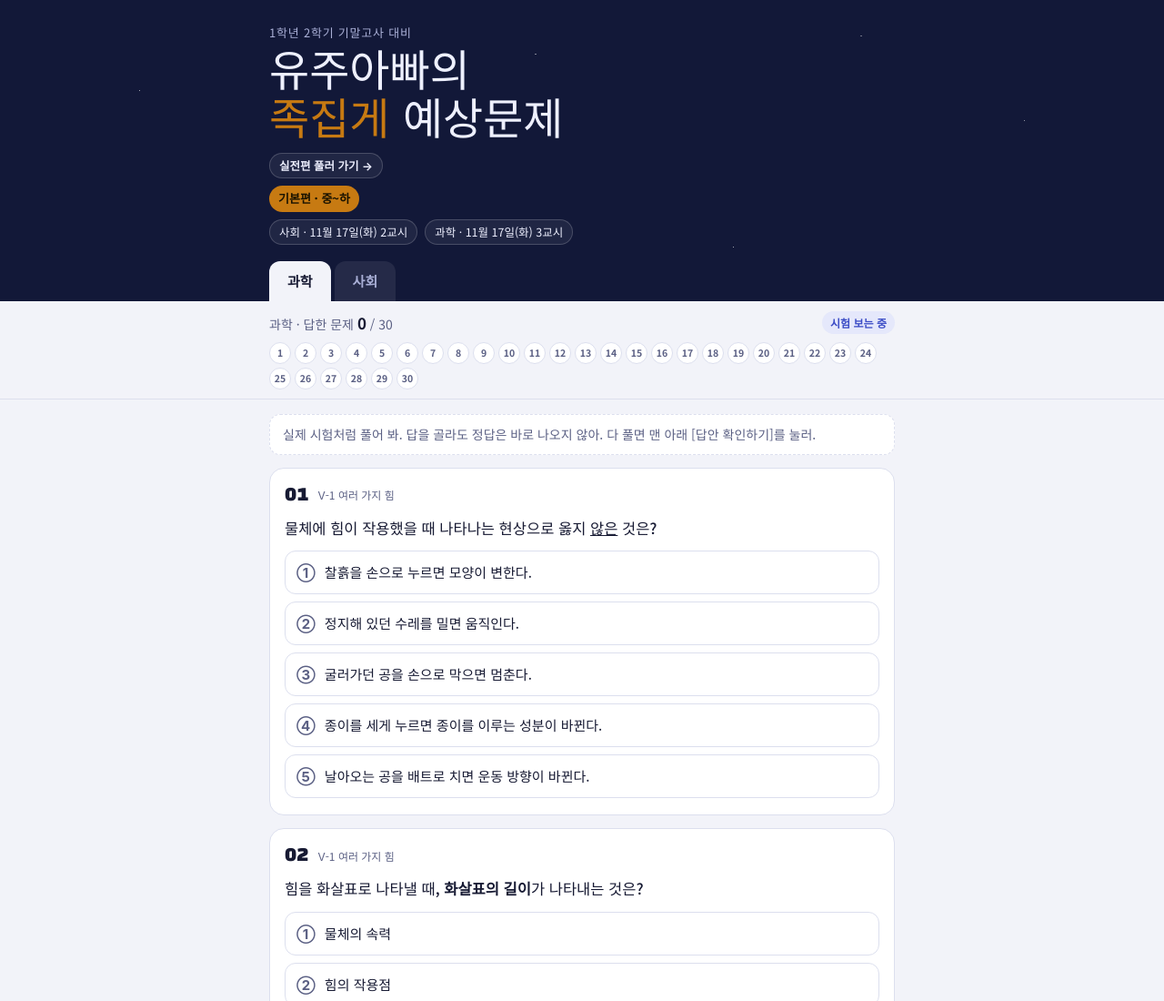
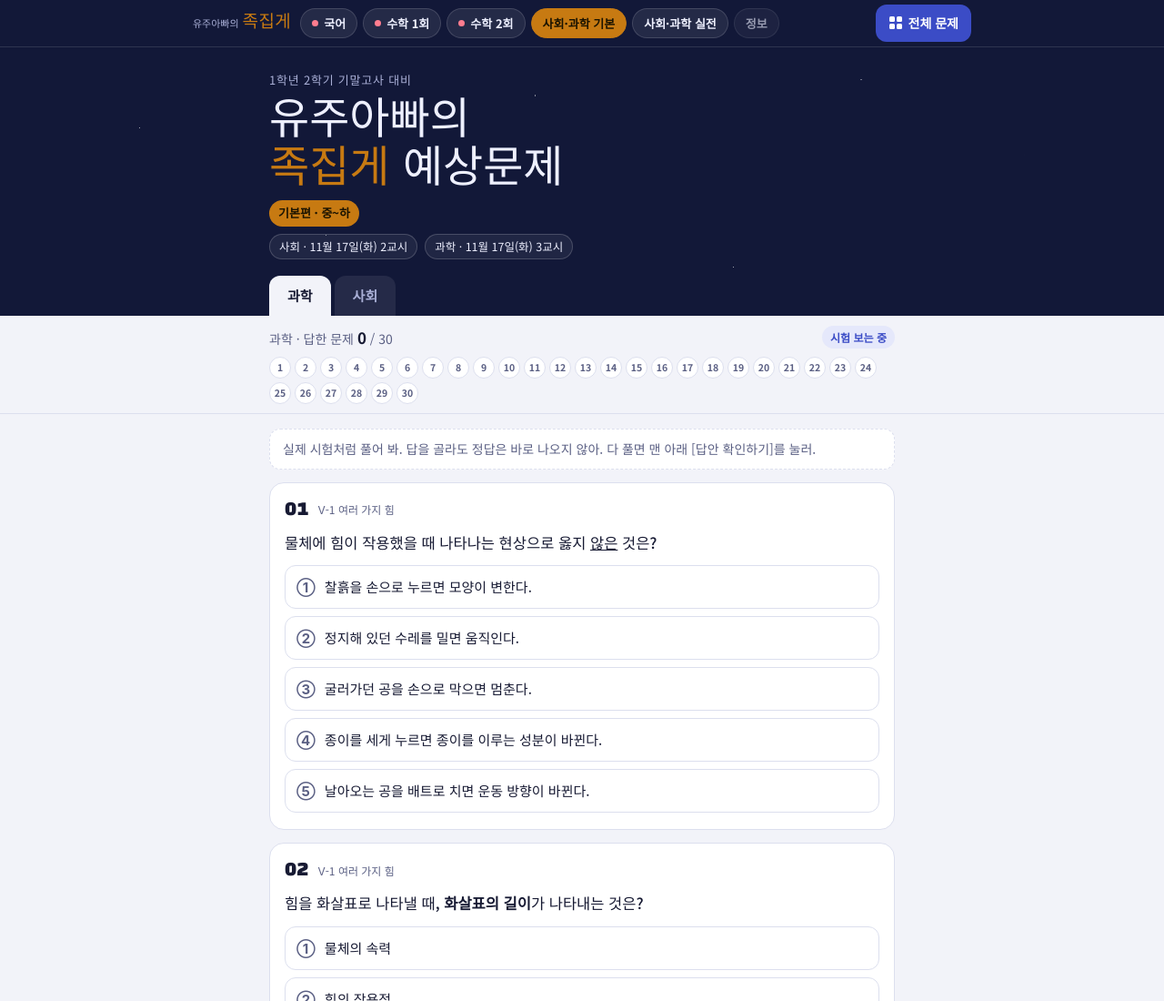
Before and after one commit to zokjipge-lab/zokjipge-lab.github.io, a plain HTML site: page index.html in a window 1280 px wide. Shown: the top 1100 px of the page at 91% size. Drawn offline with Linux system fonts and the light colour scheme.

Commit message:
Add files via upload

```diff
--- a/index.html
+++ b/index.html
@@ -146,11 +146,12 @@ footer{color:var(--muted);font-size:12.5px;text-align:center;padding-block:0 32p
 .stamp{position:fixed;left:50%;top:22%;transform:translate(-50%,0) rotate(-6deg);z-index:70;pointer-events:none;font-family:var(--display);font-size:72px;color:var(--star)}
 </style>
 
+<script src="./nav.js"></script>
 <header class="sky">
   <div class="wrap">
     <p class="eyebrow">1학년 2학기 기말고사 대비</p>
     <h1>유주아빠의<br><em>족집게</em> 예상문제</h1>
-    <a class="chip" style="justify-self:start;text-decoration:none;font-weight:700" href="./real.html">실전편 풀러 가기 →</a><span class="level">기본편 · 중~하</span>
+    <span class="level">기본편 · 중~하</span>
     <div class="chips"><span class="chip">사회 · 11월 17일(화) 2교시</span><span class="chip">과학 · 11월 17일(화) 3교시</span></div>
     <div class="tabs" role="tablist">
       <button class="tab" role="tab" id="tab-sci" aria-selected="true">과학</button>
--- /dev/null
+++ b/nav.js
@@ -0,0 +1,271 @@
+/* 유주아빠의 족집게 — 공용 상단 메뉴
+ * 새 문제 페이지를 만들면 아래 PAGES 에 한 줄만 추가하면 모든 페이지 메뉴에 자동으로 뜬다.
+ *   file  : 파일 이름 (사이트 맨 위 폴더 기준)
+ *   name  : 메뉴에 보일 이름
+ *   short : PC 상단 칩에 보일 짧은 이름
+ *   sub   : 범위/난이도 같은 보조 설명
+ *   date  : 시험 날짜 (YYYY-MM-DD) — '오늘 시험', '내일', '지난 시험' 표시에 씀
+ *   alias : 주소를 이렇게 잘못 쳐도 이 페이지로 보내줄 단어들 (404.html 에서 사용)
+ */
+(function () {
+  "use strict";
+
+  var PAGES = [
+    { file: "kor.html",   name: "국어편",        short: "국어",       sub: "품사",               date: "2026-11-16", alias: ["국어", "korean", "kr", "국어편", "품사"] },
+    { file: "math.html",  name: "수학편 1회",    short: "수학 1회",   sub: "도형",               date: "2026-11-16", alias: ["수학", "수학1", "수학1회", "수학편", "math1", "도형"] },
+    { file: "math2.html", name: "수학편 2회",    short: "수학 2회",   sub: "순서 섞음",          date: "2026-11-16", alias: ["수학2", "수학2회", "수학편2", "수학편2회", "mathtwo", "math02"] },
+    { file: "index.html", name: "사회·과학 기본편", short: "사회·과학 기본", sub: "중~하 · 2교시 사회, 3교시 과학", date: "2026-11-17", alias: ["기본", "기본편", "home", "main", "basic", "사회", "과학", "사회과학", "index"] },
+    { file: "real.html",  name: "사회·과학 실전편", short: "사회·과학 실전", sub: "중~상 · 2교시 사회, 3교시 과학", date: "2026-11-17", alias: ["실전", "실전편", "real", "hard", "사회실전", "과학실전"] },
+    { file: "info.html",  name: "정보편",        short: "정보",       sub: "실전",               date: "2026-11-13", alias: ["정보", "정보편", "information", "computer", "코딩"] }
+  ];
+
+  /* ---------- 날짜 계산 (한국 시간 기준) ---------- */
+  var DAY = 86400000;
+  function kstToday() {
+    var now = new Date(Date.now() + 9 * 3600000);
+    return Date.UTC(now.getUTCFullYear(), now.getUTCMonth(), now.getUTCDate());
+  }
+  function dayValue(s) { var p = s.split("-"); return Date.UTC(+p[0], +p[1] - 1, +p[2]); }
+  var WEEK = ["일", "월", "화", "수", "목", "금", "토"];
+  function dateLabel(s) { var d = new Date(dayValue(s)); return (d.getUTCMonth() + 1) + "월 " + d.getUTCDate() + "일 (" + WEEK[d.getUTCDay()] + ")"; }
+  function status(s) {
+    var diff = Math.round((dayValue(s) - kstToday()) / DAY);
+    if (diff < 0) return { key: "past", text: "시험 끝" };
+    if (diff === 0) return { key: "today", text: "오늘 시험" };
+    if (diff === 1) return { key: "soon", text: "내일 시험" };
+    return { key: "later", text: "D-" + diff };
+  }
+
+  /* ---------- 현재 페이지 / 주소 정리 ---------- */
+  function stem(file) { return file.replace(/\.html?$/i, "").toLowerCase(); }
+  function currentFile() {
+    var seg = decodeURIComponent(location.pathname).split("/").pop().toLowerCase();
+    if (!seg) return "index.html";
+    if (!/\.html?$/.test(seg)) seg += ".html";
+    for (var i = 0; i < PAGES.length; i++) if (PAGES[i].file === seg.replace(/\.htm$/, ".html")) return PAGES[i].file;
+    return null;
+  }
+  function norm(s) {
+    return String(s).toLowerCase().normalize("NFC")
+      .replace(/\.[a-z]{2,5}$/i, "")
+      .replace(/[^0-9a-z가-힣]/g, "");
+  }
+  function lev(a, b) {
+    var m = a.length, n = b.length, prev = [], cur, i, j;
+    for (j = 0; j <= n; j++) prev[j] = j;
+    for (i = 1; i <= m; i++) {
+      cur = [i];
+      for (j = 1; j <= n; j++) cur[j] = Math.min(prev[j] + 1, cur[j - 1] + 1, prev[j - 1] + (a[i - 1] === b[j - 1] ? 0 : 1));
+      prev = cur;
+    }
+    return prev[n];
+  }
+  /* 잘못 친 주소 → { page, sure } 또는 후보 목록 */
+  function match(path) {
+    var segs = decodeURIComponent(path || "").split(/[\/\\]+/).filter(Boolean).reverse();
+    if (!segs.length) return { page: PAGES[3], sure: true, candidates: [] };
+    var best = null, bestD = 99, tie = false, scored = [];
+    segs.forEach(function (seg) {
+      var q = norm(seg);
+      if (!q) return;
+      PAGES.forEach(function (p) {
+        var keys = [stem(p.file)].concat(p.alias).map(norm);
+        var d = 99;
+        keys.forEach(function (k) {
+          if (k === q) d = 0;
+          else d = Math.min(d, lev(q, k));
+        });
+        scored.push({ page: p, d: d, len: q.length });
+        if (d < bestD) { best = p; bestD = d; tie = false; }
+        else if (d === bestD && best !== p) tie = true;
+      });
+    });
+    if (!best) return { page: null, sure: false, candidates: [] };
+    var lenOk = scored.filter(function (s) { return s.page === best && s.d === bestD; })[0].len;
+    var limit = lenOk <= 3 ? 1 : 2;
+    var sure = !tie && bestD <= limit;
+    var candidates = scored
+      .filter(function (s) { return s.d <= Math.max(limit, 2); })
+      .sort(function (a, b) { return a.d - b.d; })
+      .map(function (s) { return s.page; })
+      .filter(function (p, i, arr) { return arr.indexOf(p) === i; });
+    return { page: sure ? best : null, sure: sure, candidates: candidates };
+  }
+
+  /* ---------- 그룹 (시험일별, 지난 시험은 아래로) ---------- */
+  function groups() {
+    var map = {}, order = [];
+    PAGES.forEach(function (p) {
+      var st = status(p.date), key = st.key === "past" ? "past" : p.date;
+      if (!map[key]) { map[key] = []; order.push(key); }
+      map[key].push(p);
+    });
+    order.sort(function (a, b) {
+      if (a === "past") return 1;
+      if (b === "past") return -1;
+      return dayValue(a) - dayValue(b);
+    });
+    return order.map(function (k) {
+      if (k === "past") return { title: "지난 시험", st: { key: "past", text: "" }, pages: map[k] };
+      var st = status(k);
+      return { title: dateLabel(k), st: st, pages: map[k] };
+    });
+  }
+  function ordered() { return groups().reduce(function (a, g) { return a.concat(g.pages); }, []); }
+
+  /* ---------- 스타일 ---------- */
+  var css = [
+    ":root{--zk-nav-h:52px}",
+    ".zk-nav{position:sticky;top:env(safe-area-inset-top,0px);z-index:6;height:var(--zk-nav-h);background:var(--night,#121838);color:var(--night-ink,#EEF0FF);border-bottom:1px solid #ffffff1f;font-family:var(--body,'Noto Sans KR',system-ui,sans-serif)}",
+    ".zk-nav *{box-sizing:border-box}",
+    ".zk-nav .zk-in{max-width:720px;height:100%;margin:0 auto;display:flex;align-items:center;gap:10px;padding:0 max(12px,env(safe-area-inset-right,0px)) 0 max(12px,env(safe-area-inset-left,0px))}",
+    ".zk-brand{flex:none;display:flex;align-items:baseline;gap:4px;color:inherit;text-decoration:none;white-space:nowrap}",
+    ".zk-brand small{font-size:11px;color:var(--night-muted,#A9AFD6)}",
+    ".zk-brand b{font-family:var(--display,'Black Han Sans',sans-serif);font-weight:400;font-size:19px;color:var(--star,#F0B24A);letter-spacing:.02em}",
+    ".zk-chips{flex:1;min-width:0;display:flex;gap:6px;overflow-x:auto;scrollbar-width:none;padding:2px 0}",
+    ".zk-chips::-webkit-scrollbar{display:none}",
+    ".zk-chip{flex:none;font-size:13px;font-weight:700;line-height:1;padding:9px 12px;border-radius:999px;color:var(--night-ink,#EEF0FF);background:#ffffff14;border:1px solid #ffffff24;text-decoration:none;white-space:nowrap;display:inline-flex;align-items:center;gap:6px}",
+    ".zk-chip:hover{background:#ffffff26}",
+    ".zk-chip[aria-current=page]{background:var(--star,#F0B24A);border-color:var(--star,#F0B24A);color:#1a1300}",
+    ".zk-chip.past{opacity:.6}",
+    ".zk-dot{width:7px;height:7px;border-radius:50%;background:#FF7D8F;flex:none}",
+    ".zk-chip[aria-current=page] .zk-dot{background:#7a1020}",
+    ".zk-here{display:none;flex:1;min-width:0;font-size:14px;font-weight:700;white-space:nowrap;overflow:hidden;text-overflow:ellipsis}",
+    ".zk-here span{color:var(--night-muted,#A9AFD6);font-weight:500;margin-right:4px}",
+    ".zk-all{flex:none;display:inline-flex;align-items:center;gap:6px;font:inherit;font-size:14px;font-weight:700;padding:9px 14px;min-height:40px;border-radius:12px;border:0;background:var(--accent,#3B4CC6);color:#fff;cursor:pointer}",
+    ".zk-all svg{width:16px;height:16px}",
+    ".zk-all:focus-visible,.zk-chip:focus-visible,.zk-item:focus-visible,.zk-x:focus-visible{outline:3px solid var(--star,#F0B24A);outline-offset:2px}",
+    "@media (max-width:700px){.zk-chips{display:none}.zk-here{display:block}.zk-brand small{display:none}}",
+    "@media (min-width:701px){.zk-nav .zk-in{max-width:880px}}",
+    "@media (min-width:701px) and (max-width:900px){.zk-brand small{display:none}.zk-chip{padding:9px 10px}}",
+    /* 시트 */
+    ".zk-scrim{position:fixed;inset:0;z-index:60;background:var(--scrim,rgba(14,17,36,.55));display:flex;align-items:flex-end;justify-content:center;font-family:var(--body,'Noto Sans KR',system-ui,sans-serif)}",
+    ".zk-scrim[hidden]{display:none!important}",
+    ".zk-sheet{width:100%;max-width:560px;max-height:min(82vh,720px);overflow:auto;overscroll-behavior:contain;background:var(--surface,#fff);color:var(--ink,#171A33);border-radius:22px 22px 0 0;padding:8px 16px calc(18px + env(safe-area-inset-bottom,0px));box-shadow:0 -12px 40px -12px rgba(0,0,0,.45)}",
+    "@media (min-width:701px){.zk-scrim{align-items:flex-start;padding-top:72px}.zk-sheet{border-radius:22px;padding-bottom:18px}}",
+    ".zk-grab{width:40px;height:4px;border-radius:4px;background:var(--line,#DCDFEE);margin:4px auto 6px}",
+    "@media (min-width:701px){.zk-grab{display:none}}",
+    ".zk-head{display:flex;align-items:center;justify-content:space-between;gap:10px;padding:6px 2px 4px}",
+    ".zk-head h2{margin:0;font-family:var(--display,'Black Han Sans',sans-serif);font-weight:400;font-size:22px}",
+    ".zk-x{width:40px;height:40px;border-radius:12px;border:1px solid var(--line,#DCDFEE);background:var(--surface,#fff);color:var(--ink,#171A33);display:grid;place-items:center;cursor:pointer;font:inherit}",
+    ".zk-x svg{width:18px;height:18px}",
+    ".zk-g{margin-top:14px}",
+    ".zk-gh{display:flex;align-items:center;gap:8px;margin:0 2px 8px;font-size:13px;font-weight:700;color:var(--muted,#5B6084)}",
+    ".zk-badge{font-size:11.5px;font-weight:700;padding:2px 8px;border-radius:999px;line-height:1.5}",
+    ".zk-badge.today{background:var(--bad,#C3364A);color:#fff}",
+    ".zk-badge.soon{background:var(--star-soft,#FBEFD9);color:var(--star,#C77A12)}",
+    ".zk-badge.later{background:var(--accent-soft,#E5E8FB);color:var(--accent,#3B4CC6)}",
+    ".zk-list{display:grid;gap:8px;margin:0;padding:0;list-style:none}",
+    ".zk-item{display:flex;align-items:center;gap:12px;padding:13px 14px;border-radius:14px;border:1px solid var(--line,#DCDFEE);background:var(--surface,#fff);color:inherit;text-decoration:none;min-height:60px}",
+    ".zk-item:hover{border-color:var(--accent,#3B4CC6)}",
+    ".zk-item .zk-t{flex:1;min-width:0;display:grid;gap:2px}",
+    ".zk-item b{font-size:16px}",
+    ".zk-item small{font-size:12.5px;color:var(--muted,#5B6084);word-break:keep-all}",
+    ".zk-item .zk-go{flex:none;color:var(--muted,#5B6084)}",
+    ".zk-item[aria-current=page]{background:var(--accent-soft,#E5E8FB);border-color:var(--accent,#3B4CC6);box-shadow:inset 0 0 0 1px var(--accent,#3B4CC6)}",
+    ".zk-item[aria-current=page] .zk-go{font-size:12px;font-weight:700;color:var(--accent,#3B4CC6)}",
+    ".zk-g.past .zk-item{opacity:.7}",
+    ".zk-foot{margin:16px 2px 0;font-size:12px;color:var(--muted,#5B6084);text-align:center;word-break:keep-all}",
+    /* 기존 페이지의 고정 답안바를 메뉴 아래로 내림 */
+    ".bar{top:calc(env(safe-area-inset-top,0px) + var(--zk-nav-h))!important}",
+    ".card{scroll-margin-top:calc(150px + var(--zk-nav-h))!important}",
+    "@media (prefers-reduced-motion:no-preference){.zk-sheet{animation:zkUp .22s ease-out}}",
+    "@keyframes zkUp{from{transform:translateY(24px);opacity:.5}to{transform:none;opacity:1}}"
+  ].join("\n");
+
+  /* ---------- 마크업 ---------- */
+  function esc(s) { return String(s).replace(/[&<>"]/g, function (c) { return { "&": "&amp;", "<": "&lt;", ">": "&gt;", '"': "&quot;" }[c]; }); }
+  var ICON_GRID = '<svg viewBox="0 0 16 16" fill="currentColor" aria-hidden="true"><rect x="1" y="1" width="6" height="6" rx="1.5"/><rect x="9" y="1" width="6" height="6" rx="1.5"/><rect x="1" y="9" width="6" height="6" rx="1.5"/><rect x="9" y="9" width="6" height="6" rx="1.5"/></svg>';
+  var ICON_X = '<svg viewBox="0 0 16 16" fill="none" stroke="currentColor" stroke-width="2" stroke-linecap="round" aria-hidden="true"><path d="M3 3l10 10M13 3L3 13"/></svg>';
+
+  function sheetHTML(cur) {
+    return '<div class="zk-sheet" role="dialog" aria-modal="true" aria-labelledby="zk-title">' +
+      '<div class="zk-grab"></div>' +
+      '<div class="zk-head"><h2 id="zk-title">전체 문제</h2><button type="button" class="zk-x" aria-label="닫기">' + ICON_X + '</button></div>' +
+      groups().map(function (g) {
+        return '<section class="zk-g' + (g.st.key === "past" ? " past" : "") + '">' +
+          '<h3 class="zk-gh">' + esc(g.title) + (g.st.text ? ' <span class="zk-badge ' + g.st.key + '">' + esc(g.st.text) + '</span>' : "") + '</h3>' +
+          '<ul class="zk-list">' + g.pages.map(function (p) {
+            var here = p.file === cur;
+            return '<li><a class="zk-item" href="./' + p.file + '"' + (here ? ' aria-current="page"' : "") + '>' +
+              '<span class="zk-t"><b>' + esc(p.name) + '</b><small>' + esc(p.sub) + '</small></span>' +
+              '<span class="zk-go">' + (here ? "지금 보는 중" : "›") + '</span></a></li>';
+          }).join("") + '</ul></section>';
+      }).join("") +
+      '<p class="zk-foot">다른 문제로 넘어가도 푼 답안은 이 기기에 그대로 남아 있어.</p>' +
+      '</div>';
+  }
+
+  function build() {
+    var cur = currentFile();
+    var curPage = PAGES.filter(function (p) { return p.file === cur; })[0];
+
+    var style = document.createElement("style");
+    style.id = "zk-nav-style";
+    style.textContent = css;
+
+    var nav = document.createElement("nav");
+    nav.className = "zk-nav";
+    nav.setAttribute("aria-label", "문제 이동");
+    nav.innerHTML = '<div class="zk-in">' +
+      '<a class="zk-brand" href="./index.html"><small>유주아빠의</small><b>족집게</b></a>' +
+      '<div class="zk-chips">' + ordered().map(function (p) {
+        var st = status(p.date);
+        return '<a class="zk-chip' + (st.key === "past" ? " past" : "") + '" href="./' + p.file + '"' + (p.file === cur ? ' aria-current="page"' : "") + ' title="' + esc(p.name + " · " + dateLabel(p.date) + " · " + st.text) + '">' +
+          (st.key === "today" ? '<span class="zk-dot" aria-hidden="true"></span>' : "") + esc(p.short) + '</a>';
+      }).join("") + '</div>' +
+      '<div class="zk-here">' + (curPage ? '<span>지금</span>' + esc(curPage.name) : '문제 고르기') + '</div>' +
+      '<button type="button" class="zk-all" aria-haspopup="dialog" aria-expanded="false" aria-controls="zk-sheet">' + ICON_GRID + '전체 문제</button>' +
+      '</div>';
+
+    var scrim = document.createElement("div");
+    scrim.className = "zk-scrim";
+    scrim.id = "zk-sheet";
+    scrim.hidden = true;
+    scrim.innerHTML = sheetHTML(cur);
+
+    var btn = nav.querySelector(".zk-all");
+    var lastFocus = null;
+    function open() {
+      lastFocus = document.activeElement;
+      scrim.hidden = false;
+      btn.setAttribute("aria-expanded", "true");
+      document.documentElement.style.overflow = "hidden";
+      var first = scrim.querySelector(".zk-item[aria-current]") || scrim.querySelector(".zk-item");
+      if (first) { first.focus({ preventScroll: true }); first.scrollIntoView({ block: "nearest" }); }
+    }
+    function close() {
+      scrim.hidden = true;
+      btn.setAttribute("aria-expanded", "false");
+      document.documentElement.style.overflow = "";
+      if (lastFocus && lastFocus.focus) lastFocus.focus({ preventScroll: true });
+    }
+    btn.addEventListener("click", open);
+    scrim.addEventListener("click", function (e) { if (e.target === scrim || e.target.closest(".zk-x")) close(); });
+    scrim.addEventListener("keydown", function (e) {
+      if (e.key === "Escape") { e.preventDefault(); close(); }
+      if (e.key === "Tab") {
+        var f = scrim.querySelectorAll("a,button"), a = f[0], z = f[f.length - 1];
+        if (e.shiftKey && document.activeElement === a) { e.preventDefault(); z.focus(); }
+        else if (!e.shiftKey && document.activeElement === z) { e.preventDefault(); a.focus(); }
+      }
+    });
+
+    // PC 칩: 지금 페이지가 보이게 가로 스크롤 맞춤
+    requestAnimationFrame(function () {
+      var on = nav.querySelector(".zk-chip[aria-current]");
+      if (on) on.scrollIntoView({ block: "nearest", inline: "center" });
+    });
+
+    return { style: style, nav: nav, scrim: scrim, open: open };
+  }
+
+  var ui = build();
+  var me = document.currentScript;
+  (document.head || document.documentElement).appendChild(ui.style);
+  if (me && me.parentNode && me.parentNode !== document.head) me.insertAdjacentElement("afterend", ui.nav);
+  else document.body.insertBefore(ui.nav, document.body.firstChild);
+  document.body ? document.body.appendChild(ui.scrim) : document.addEventListener("DOMContentLoaded", function () { document.body.appendChild(ui.scrim); });
+
+  window.ZK = { PAGES: PAGES, match: match, status: status, dateLabel: dateLabel, openMenu: ui.open };
+})();
```
Also changed, not shown: 404.html (added, +89 -0 lines), info.html (+2 -1 lines), kor.html (+2 -1 lines), math.html (+2 -1 lines), math2.html (+2 -1 lines), real.html (+2 -1 lines).
